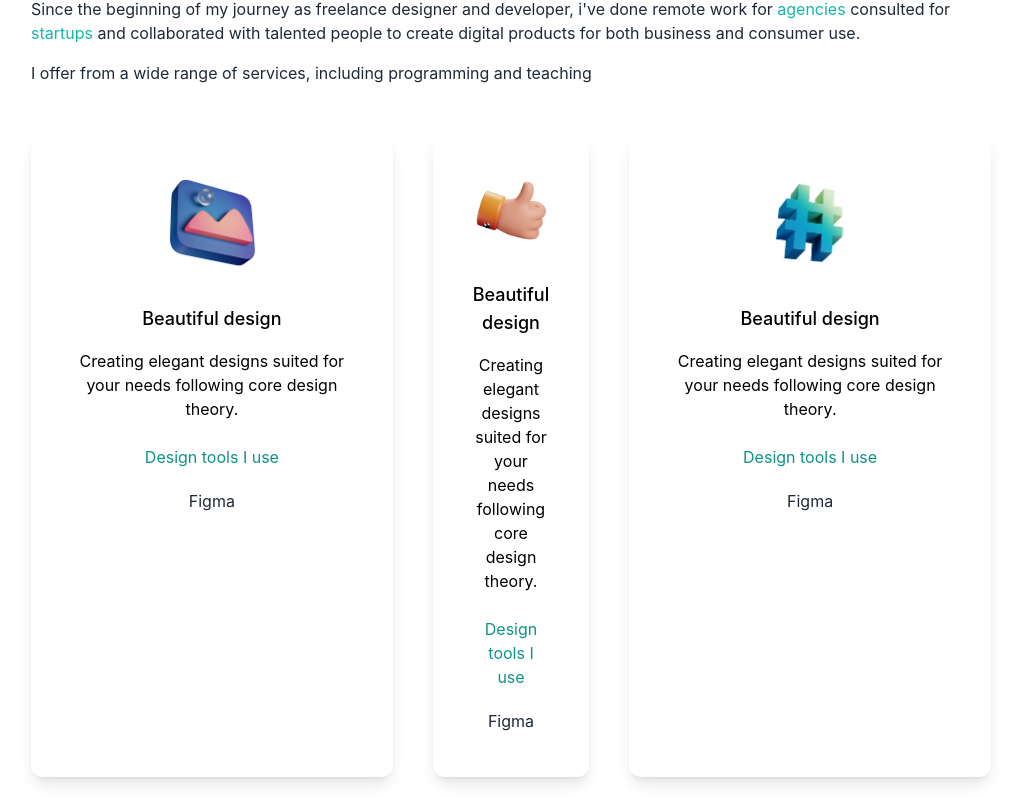
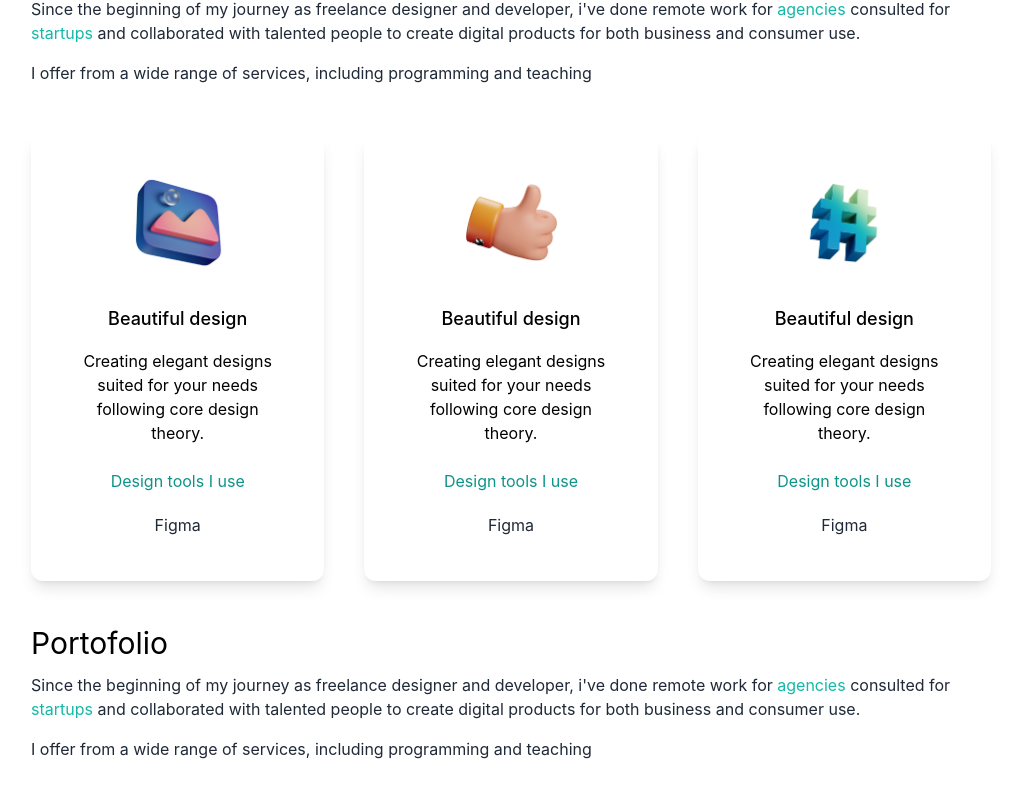
Before and after one commit to yhfrds/react-portfolio, a Next.js app: page / in a window 1280 px wide. Shown: the part 1015-1820 px from the top of the page, without its empty margins (129-1149 px from the left). Built offline with nearby package versions, Linux system fonts and the light colour scheme.

Commit message:
fix: some small fix

```diff
--- a/pages/index.js
+++ b/pages/index.js
@@ -92,7 +92,7 @@ export default function Home() {
             </p>
           </div>
           <div className="md:flex gap-10">
-            <div className="text-center shadow-lg p-10 rounded-xl my-10 dark:bg-white">
+            <div className="text-center shadow-lg p-10 rounded-xl my-10 dark:bg-white flex-1">
               <Image
                 src={design}
                 width={100}
@@ -126,7 +126,7 @@ export default function Home() {
               <h4 className="py-4 text-teal-600">Design tools I use</h4>
               <p className="text-gray-800 py-1">Figma</p>
             </div>
-            <div className="text-center shadow-lg p-10 rounded-xl my-10 dark:bg-white">
+            <div className="text-center shadow-lg p-10 rounded-xl my-10 dark:bg-white flex-1">
               <Image src={code} width={100} height={100} className="mx-auto" />
               <h3 className="text-lg font-medium pt-8 pb-2">
                 Beautiful design
```
